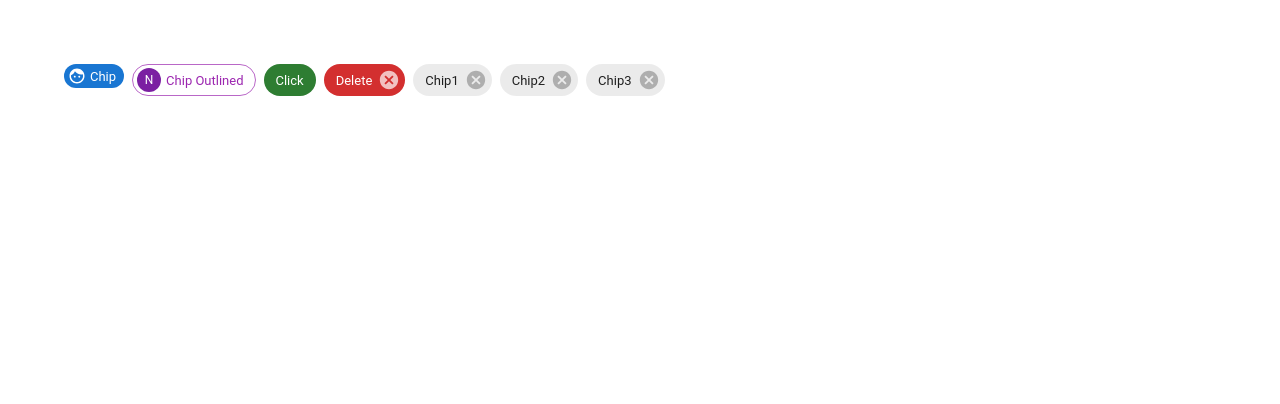
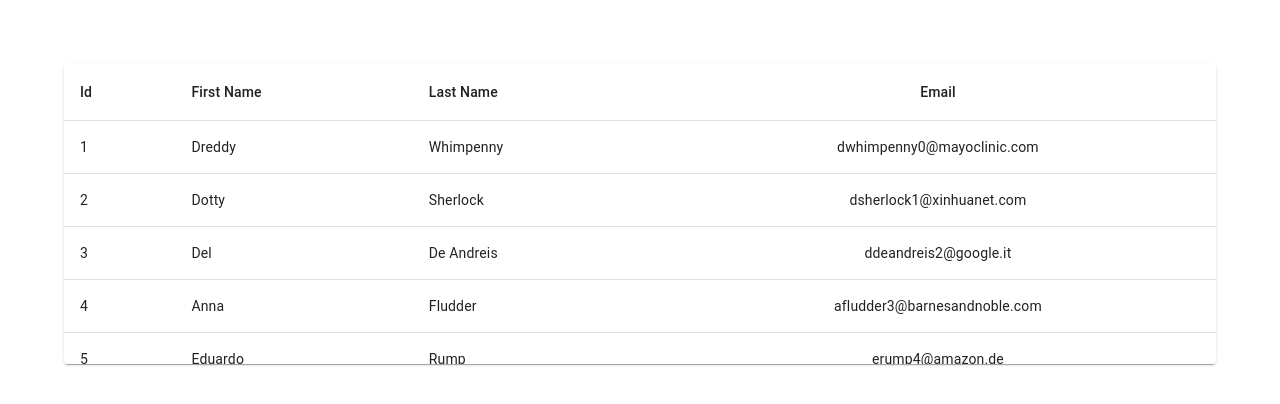
Before and after one commit to Narotam-Mishra/material-ui-learning, a React (Vite) app: page / in a window 1280 px wide. Shown: the top 404 px of the page. Built offline with nearby package versions, Linux system fonts and the light colour scheme.

Commit message:
mui-learning_1.29_Tooltip_and_Table

```diff
--- a/src/App.tsx
+++ b/src/App.tsx
@@ -1,6 +1,8 @@
 
 import './App.css'
-import MUIChip from './components/MUIChip'
+import MUITable from './components/MUITable'
+// import MUITooltip from './components/MUITooltip'
+// import MUIChip from './components/MUIChip'
 // import MUIBadge from './components/MUIBadge'
 // import MUIList from './components/MUIList'
 // import MUIAvatar from './components/MUIAvatar'
@@ -50,7 +52,9 @@ function App() {
      {/* <MUIAvatar /> */}
      {/* <MUIBadge /> */}
      {/* <MUIList /> */}
-     <MUIChip />
+     {/* <MUIChip /> */}
+     {/* <MUITooltip /> */}
+     <MUITable />
     </div>
   )
 }
--- /dev/null
+++ b/src/components/MUITable.tsx
@@ -0,0 +1,126 @@
+
+import {
+  TableContainer,
+  Table,
+  TableHead,
+  TableBody,
+  TableRow,
+  TableCell,
+  Paper,
+} from "@mui/material";
+
+const MUITable = () => {
+  return (
+    <TableContainer component={Paper} sx={{ maxHeight: '300px' }}>
+      <Table aria-label="simple table" stickyHeader>
+        <TableHead>
+          <TableRow>
+            <TableCell>Id</TableCell>
+            <TableCell>First Name</TableCell>
+            <TableCell>Last Name</TableCell>
+            <TableCell align="center">Email</TableCell>
+          </TableRow>
+        </TableHead>
+        <TableBody>
+          {tableData.map((row) => (
+            <TableRow
+              key={row.id}
+              sx={{ "&:last-child td, &:last-child th": { border: 0 } }}
+            >
+                <TableCell>{row.id}</TableCell>
+                <TableCell>{row.first_name}</TableCell>
+                <TableCell>{row.last_name}</TableCell>
+                <TableCell align="center">{row.email}</TableCell>
+            </TableRow>
+          ))}
+        </TableBody>
+      </Table>
+    </TableContainer>
+  );
+}
+
+const tableData = [
+  {
+    id: 1,
+    first_name: "Dreddy",
+    last_name: "Whimpenny",
+    email: "dwhimpenny0@mayoclinic.com",
+    gender: "Female",
+    ip_address: "15.174.69.48",
+  },
+  {
+    id: 2,
+    first_name: "Dotty",
+    last_name: "Sherlock",
+    email: "dsherlock1@xinhuanet.com",
+    gender: "Female",
+    ip_address: "111.22.158.244",
+  },
+  {
+    id: 3,
+    first_name: "Del",
+    last_name: "De Andreis",
+    email: "ddeandreis2@google.it",
+    gender: "Polygender",
+    ip_address: "226.68.46.180",
+  },
+  {
+    id: 4,
+    first_name: "Anna",
+    last_name: "Fludder",
+    email: "afludder3@barnesandnoble.com",
+    gender: "Female",
+    ip_address: "58.75.74.121",
+  },
+  {
+    id: 5,
+    first_name: "Eduardo",
+    last_name: "Rump",
+    email: "erump4@amazon.de",
+    gender: "Male",
+    ip_address: "217.50.231.88",
+  },
+  {
+    id: 6,
+    first_name: "Del",
+    last_name: "Enoksson",
+    email: "denoksson5@quantcast.com",
+    gender: "Male",
+    ip_address: "38.228.218.136",
+  },
+  {
+    id: 7,
+    first_name: "Sigismond",
+    last_name: "McGillecole",
+    email: "smcgillecole6@ftc.gov",
+    gender: "Male",
+    ip_address: "30.17.238.241",
+  },
+  {
+    id: 8,
+    first_name: "Inness",
+    last_name: "Knee",
+    email: "iknee7@google.com.br",
+    gender: "Male",
+    ip_address: "109.132.184.85",
+  },
+  {
+    id: 9,
+    first_name: "Terence",
+    last_name: "Adderley",
+    email: "tadderley8@moonfruit.com",
+    gender: "Male",
+    ip_address: "198.202.51.45",
+  },
+  {
+    id: 10,
+    first_name: "Sapphira",
+    last_name: "Kerwen",
+    email: "skerwen9@feedburner.com",
+    gender: "Female",
+    ip_address: "171.218.119.173",
+  },
+];
+
+
+export default MUITable
--- /dev/null
+++ b/src/components/MUITooltip.tsx
@@ -0,0 +1,21 @@
+
+import { Tooltip, IconButton } from "@mui/material"
+import DeleteIcon from '@mui/icons-material/Delete'
+
+const MUITooltip = () => {
+  return (
+    <Tooltip
+      title="Delete"
+      placement="right"
+      arrow
+      enterDelay={500}
+      leaveDelay={200}
+    >
+      <IconButton>
+        <DeleteIcon />
+      </IconButton>
+    </Tooltip>
+  );
+}
+
+export default MUITooltip
```
Also changed, not shown: ReadMe.txt, 1 other file (tests, documents, lock files or other folders).
